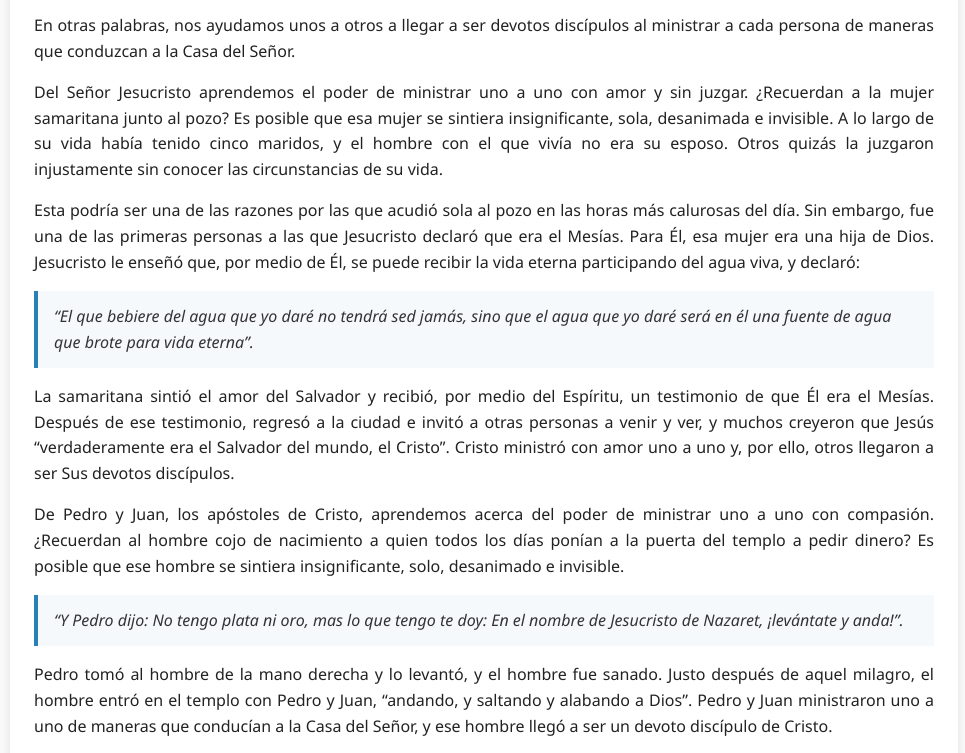
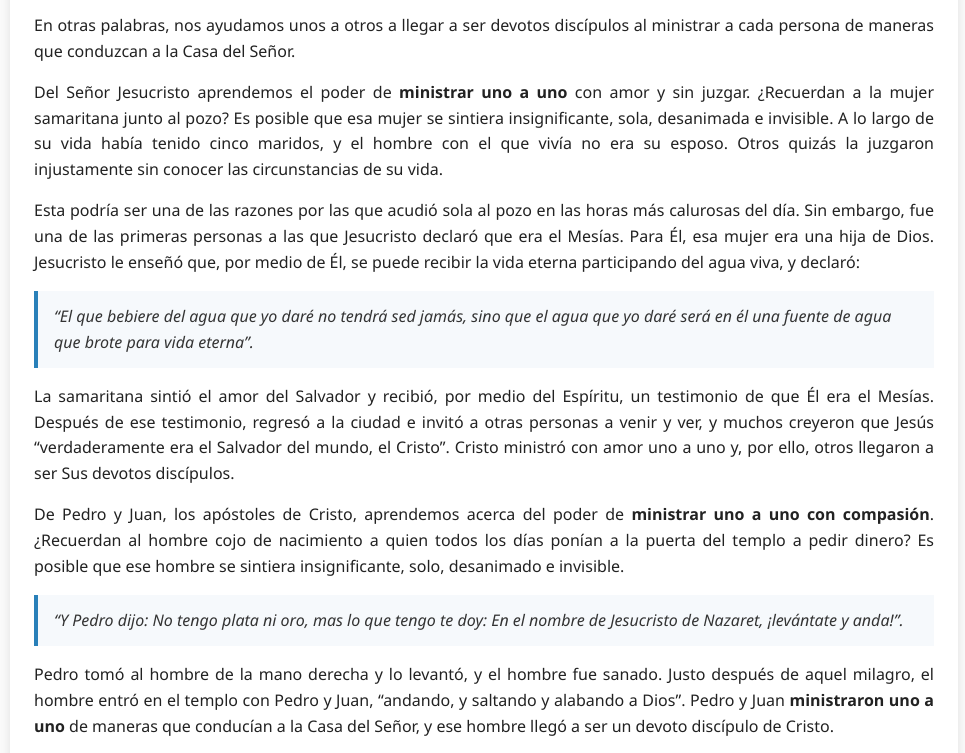
Before and after one commit to mpuma-conti/clase-cuorum, a plain HTML site: page index.html in a window 1280 px wide. Shown: the part 867-1620 px from the top of the page, without its empty margins (156-1121 px from the left). Drawn offline with Linux system fonts and the light colour scheme.

Commit message:
Update index.html

```diff
--- a/index.html
+++ b/index.html
@@ -93,17 +93,17 @@
       <h3>Ministrar uno a uno: la manera del Salvador para conducir a otros a Su poder redentor</h3>
       <p>Así pues, ¿cómo llegamos a ser, y nos ayudamos unos a otros a llegar a ser, devotos discípulos de Jesucristo y a sentir Su gozo al adorar en la Casa del Señor? Ministrando uno a uno. Ministrar a la manera del Salvador implica amar sin juzgar, tener bondad, paciencia y compasión. Al ministrar a cada persona en particular, la invitamos a venir a Jesucristo y adorar en la Casa del Señor, a fin de que reciba Su poder redentor.</p>
       <p>En otras palabras, nos ayudamos unos a otros a llegar a ser devotos discípulos al ministrar a cada persona de maneras que conduzcan a la Casa del Señor.</p>
-      <p>Del Señor Jesucristo aprendemos el poder de ministrar uno a uno con amor y sin juzgar. ¿Recuerdan a la mujer samaritana junto al pozo? Es posible que esa mujer se sintiera insignificante, sola, desanimada e invisible. A lo largo de su vida había tenido cinco maridos, y el hombre con el que vivía no era su esposo. Otros quizás la juzgaron injustamente sin conocer las circunstancias de su vida.</p>
+      <p>Del Señor Jesucristo aprendemos el poder de <strong>ministrar uno a uno</strong> con amor y sin juzgar. ¿Recuerdan a la mujer samaritana junto al pozo? Es posible que esa mujer se sintiera insignificante, sola, desanimada e invisible. A lo largo de su vida había tenido cinco maridos, y el hombre con el que vivía no era su esposo. Otros quizás la juzgaron injustamente sin conocer las circunstancias de su vida.</p>
       <p>Esta podría ser una de las razones por las que acudió sola al pozo en las horas más calurosas del día. Sin embargo, fue una de las primeras personas a las que Jesucristo declaró que era el Mesías. Para Él, esa mujer era una hija de Dios. Jesucristo le enseñó que, por medio de Él, se puede recibir la vida eterna participando del agua viva, y declaró:</p>
       <blockquote>
         “El que bebiere del agua que yo daré no tendrá sed jamás, sino que el agua que yo daré será en él una fuente de agua que brote para vida eterna”.
       </blockquote>
       <p>La samaritana sintió el amor del Salvador y recibió, por medio del Espíritu, un testimonio de que Él era el Mesías. Después de ese testimonio, regresó a la ciudad e invitó a otras personas a venir y ver, y muchos creyeron que Jesús “verdaderamente era el Salvador del mundo, el Cristo”. Cristo ministró con amor uno a uno y, por ello, otros llegaron a ser Sus devotos discípulos.</p>
-      <p>De Pedro y Juan, los apóstoles de Cristo, aprendemos acerca del poder de ministrar uno a uno con compasión. ¿Recuerdan al hombre cojo de nacimiento a quien todos los días ponían a la puerta del templo a pedir dinero? Es posible que ese hombre se sintiera insignificante, solo, desanimado e invisible.</p>
+      <p>De Pedro y Juan, los apóstoles de Cristo, aprendemos acerca del poder de <strong>ministrar uno a uno con compasión</strong>. ¿Recuerdan al hombre cojo de nacimiento a quien todos los días ponían a la puerta del templo a pedir dinero? Es posible que ese hombre se sintiera insignificante, solo, desanimado e invisible.</p>
       <blockquote>
         “Y Pedro dijo: No tengo plata ni oro, mas lo que tengo te doy: En el nombre de Jesucristo de Nazaret, ¡levántate y anda!”.
       </blockquote>
-      <p>Pedro tomó al hombre de la mano derecha y lo levantó, y el hombre fue sanado. Justo después de aquel milagro, el hombre entró en el templo con Pedro y Juan, “andando, y saltando y alabando a Dios”. Pedro y Juan ministraron uno a uno de maneras que conducían a la Casa del Señor, y ese hombre llegó a ser un devoto discípulo de Cristo.</p>
+      <p>Pedro tomó al hombre de la mano derecha y lo levantó, y el hombre fue sanado. Justo después de aquel milagro, el hombre entró en el templo con Pedro y Juan, “andando, y saltando y alabando a Dios”. Pedro y Juan <strong>ministraron uno a uno</strong> de maneras que conducían a la Casa del Señor, y ese hombre llegó a ser un devoto discípulo de Cristo.</p>
     </section>
 
     <section>
@@ -126,7 +126,7 @@
 
     <section>
       <h3>Vivir la doctrina de Cristo: el impulso espiritual que nos lleva a ministrar con amor</h3>
-      <p>Entonces, ¿qué podemos hacer para asegurarnos de ministrar uno a uno a la manera del Salvador, con la máxima eficacia? Vivir la doctrina de Cristo nos ayudará.</p>
+      <p>Entonces, ¿qué podemos hacer para asegurarnos de <strong>ministrar uno a uno</strong> a la manera del Salvador, con la máxima eficacia? Vivir la doctrina de Cristo nos ayudará.</p>
       <blockquote>
         “Vivir la doctrina de Cristo”, como describió el presidente Nelson, “puede producir el ciclo virtuoso más poderoso, generando ímpetu espiritual en nuestra vida. A medida que nos esforzamos por vivir las leyes mayores de Jesucristo, a fin de elevarnos por encima de la atracción de este mundo caído, el Salvador nos bendice con más caridad, humildad, generosidad, bondad, autodisciplina, paz y descanso”.
       </blockquote>
@@ -143,10 +143,10 @@
       <blockquote>
         “En las ordenanzas del sacerdocio se manifiesta el poder de la divinidad”.
       </blockquote>
-      <p>y que este poder, que proviene de Jesucristo, fortalece nuestro deseo y nuestra capacidad para ministrar uno a uno. Mi estudio del Libro de Mormón y el participar de la Santa Cena disminuyen los sentimientos de desánimo, intensifican mi determinación de ministrar uno a uno a la manera del Salvador y me ayudan a hacer del discipulado mi mayor prioridad.</p>
+      <p>y que este poder, que proviene de Jesucristo, fortalece nuestro deseo y nuestra capacidad para <strong>ministrar uno a uno</strong>. Mi estudio del Libro de Mormón y el participar de la Santa Cena disminuyen los sentimientos de desánimo, intensifican mi determinación de <strong>ministrar uno a uno</strong> a la manera del Salvador y me ayudan a hacer del discipulado mi mayor prioridad.</p>
       <p>Amigos míos, les prometo que al vivir la doctrina de Cristo y ministrar a cada persona de maneras que la conduzcan a la Casa del Señor, seguiremos adelante con fe en Jesucristo, aunque tengamos preguntas sin respuesta o nos sintamos insignificantes, solos, desanimados o invisibles.</p>
       <p>Invitaremos a cada persona a venir a Jesucristo y adorar en la Casa del Señor para que reciba Su poder redentor y Su amor. En la Casa del Señor sentiremos la misericordia del Salvador, encontraremos respuestas a nuestras preguntas más inquietantes y comprenderemos mejor el gozo de Su Evangelio.</p>
-      <p><strong>En el nombre de Jesucristo. Amén.</strong></p>
+      <p>En el nombre de Jesucristo. Amén.</p>
     </section>
 
   </main>
```
